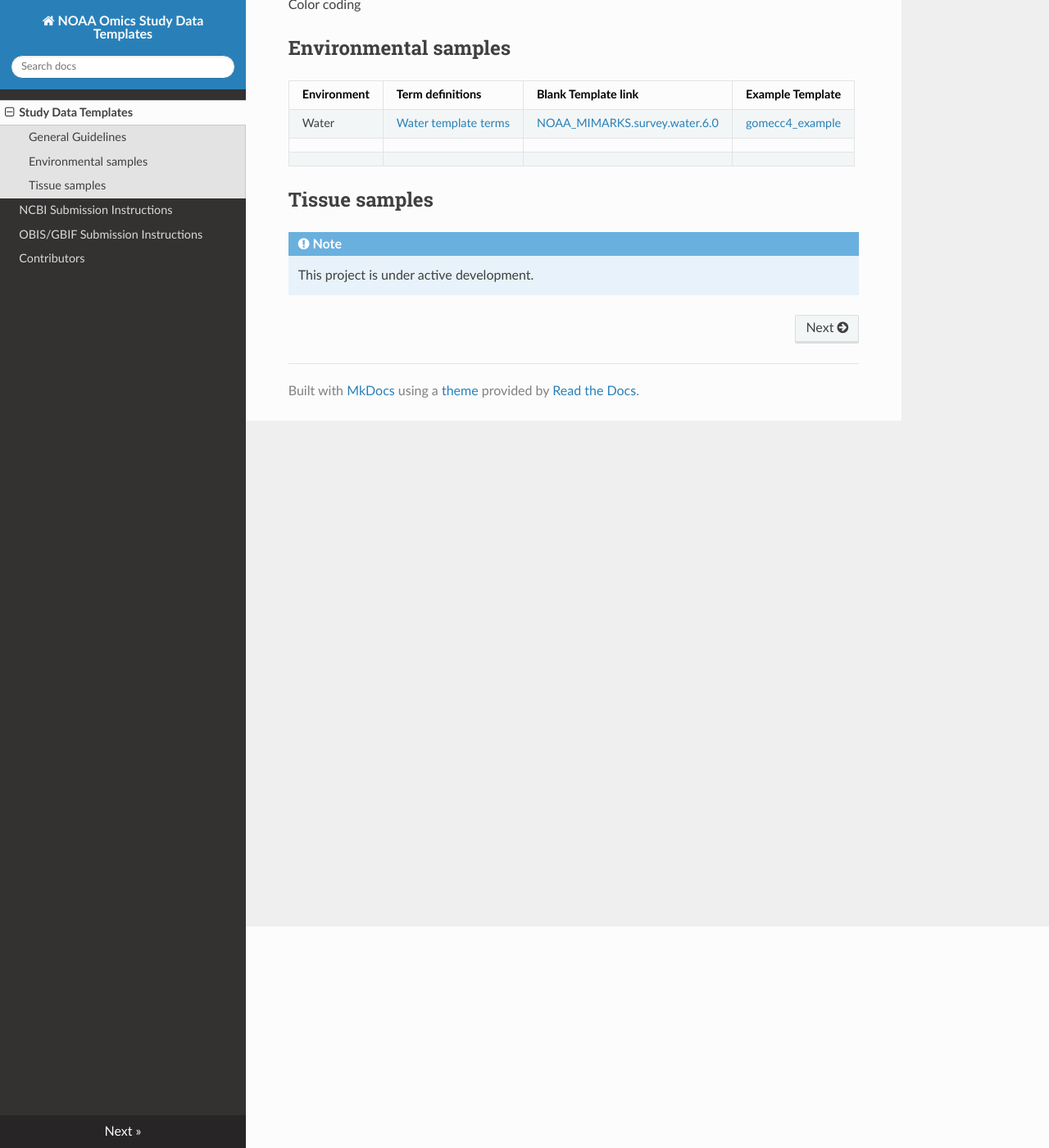
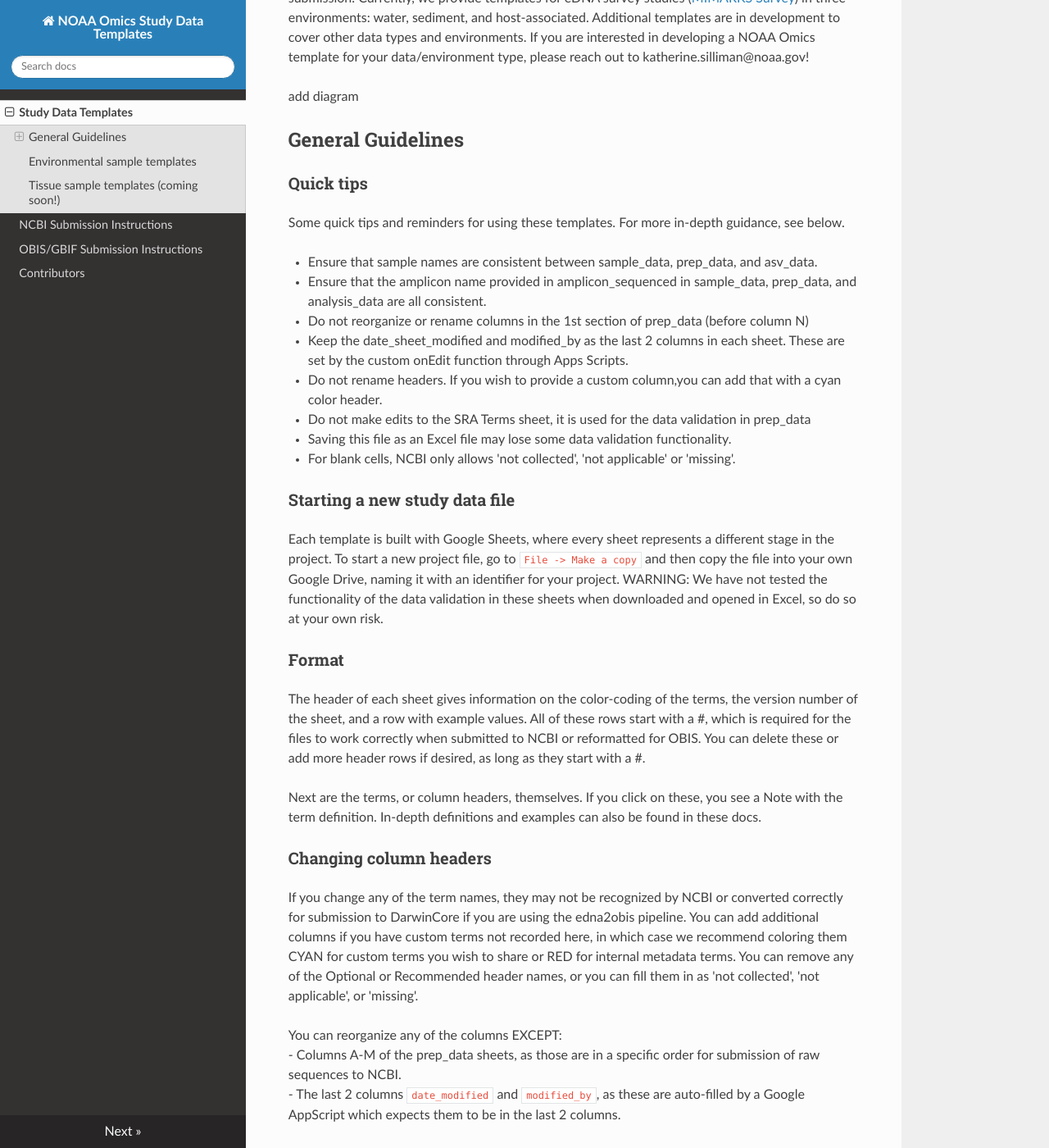
Before and after one commit to NOAA-Omics/noaa-omics-templates, an MkDocs documentation site: the page built from docs/index.md, in a window 1280 px wide and 1400 px high, scrolled down 270 px. Shown: the whole window at 82% size. Built offline with MkDocs 1.6.1, drawn with Linux system fonts in a browser that asks for light colours; nearby versions of some CDN libraries; some of the changed text lies outside the part shown.

Commit message:
Added guidance

```diff
--- a/docs/index.md
+++ b/docs/index.md
@@ -1,12 +1,58 @@
 # NOAA Omics Study Data Templates
+
+
+These NOAA Omics study data templates were developed based on feedback from NOAA partners at AOML, PMEL, and the NOAA Omics Data and Bioinformatics Supergroup. This template incorporates data standards from [MIxS](https://github.com/aomlomics/omics-data-management/wiki/3-Study-Data-Templates#sample-metadata-templates), [Darwin Core](https://dwc.tdwg.org/terms/), and custom recommended NOAA fields to facilitate data management of a range of omics sample types, from project initiation through data submission. Currently, we provide templates for eDNA survey studies ([MIMARKS Survey](https://www.ncbi.nlm.nih.gov/biosample/docs/packages/)) in three environments: water, sediment, and host-associated. Additional templates are in development to cover other data types and environments. If you are interested in developing a NOAA Omics template for your data/environment type, please reach out to katherine.silliman@noaa.gov!
 
 add diagram
 
+
 ## General Guidelines
 
-Color coding
+### Quick tips
 
-## Environmental samples
+Some quick tips and reminders for using these templates. For more in-depth guidance, see below.
+
+- Ensure that sample names are consistent between sample_data, prep_data, and asv_data.
+- Ensure that the amplicon name provided in amplicon_sequenced in sample_data, prep_data, and analysis_data are all consistent.
+- Do not reorganize or rename columns in the 1st section of prep_data (before column N)
+- Keep the date_sheet_modified and modified_by as the last 2 columns in each sheet. These are set by the custom onEdit function through Apps Scripts.
+- Do not rename headers. If you wish to provide a custom column,you can add that with a cyan color header.
+- Do not make edits to the SRA Terms sheet, it is used for the data validation in prep_data
+- Saving this file as an Excel file may lose some data validation functionality.
+- For blank cells, NCBI only allows 'not collected', 'not applicable' or 'missing'.
+
+### Starting a new study data file
+
+Each template is built with Google Sheets, where every sheet represents a different stage in the project. To start a new project file, go to `File -> Make a copy` and then copy the file into your own Google Drive, naming it with an identifier for your project. WARNING: We have not tested the functionality of the data validation in these sheets when downloaded and opened in Excel, so do so at your own risk.
+
+### Format
+
+The header of each sheet gives information on the color-coding of the terms, the version number of the sheet, and a row with example values. All of these rows start with a #, which is required for the files to work correctly when submitted to NCBI or reformatted for OBIS. You can delete these or add more header rows if desired, as long as they start with a #.
+
+Next are the terms, or column headers, themselves. If you click on these, you see a Note with the term definition. In-depth definitions and examples can also be found in these docs.
+
+### Changing column headers
+
+If you change any of the term names, they may not be recognized by NCBI or converted correctly for submission to DarwinCore if you are using the edna2obis pipeline. You can add additional columns if you have custom terms not recorded here, in which case we recommend coloring them CYAN for custom terms you wish to share or RED for internal metadata terms. You can remove any of the Optional or Recommended header names, or you can fill them in as 'not collected', 'not applicable', or 'missing'.
+
+You can reorganize any of the columns EXCEPT:
+- Columns A-M of the prep_data sheets, as those are in a specific order for submission of raw sequences to NCBI.
+- The last 2 columns `date_modified` and `modified_by`, as these are auto-filled by a Google AppScript which expects them to be in the last 2 columns.
+
+###  Consistent fields
+
+There are some shared fields between the sheets, which enable processing by the `edna2obis` pipeline as well as other template processing scripts provided [here](https://github.com/NOAA-Omics/noaa-omics-templates/tree/main/scripts). You must ensure that your entries in these fields are consistent between sheets.
+
+| Shared term | Sheets | External files|
+|---|---|---|
+| sample_name | sample_data, prep_data | ASV table (eg, from Tourmaline)|
+| amplicon_sequenced | sample_data, prep_data, analysis_data | None |
+| project_id | study_data, sample_data | None |
+| biosample_accession | sample_data, prep_data | None|
+
+
+
+## Environmental sample templates
 
 | Environment | Term definitions | Blank Template link  | Example Template |
 |---|---|---|---|
@@ -15,7 +61,7 @@ Color coding
 |  |  |  |  |
 
 
-## Tissue samples
+## Tissue sample templates (coming soon!)
 
 
 
```
